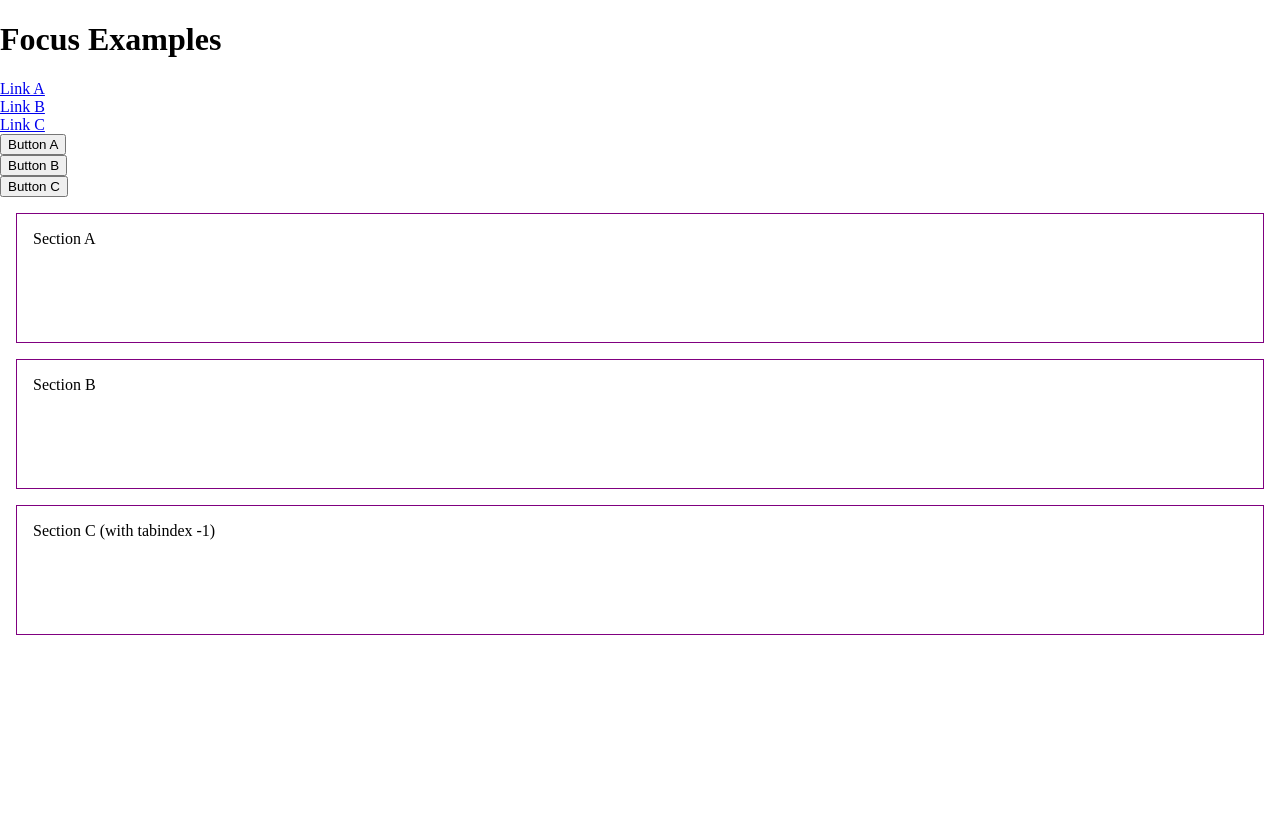
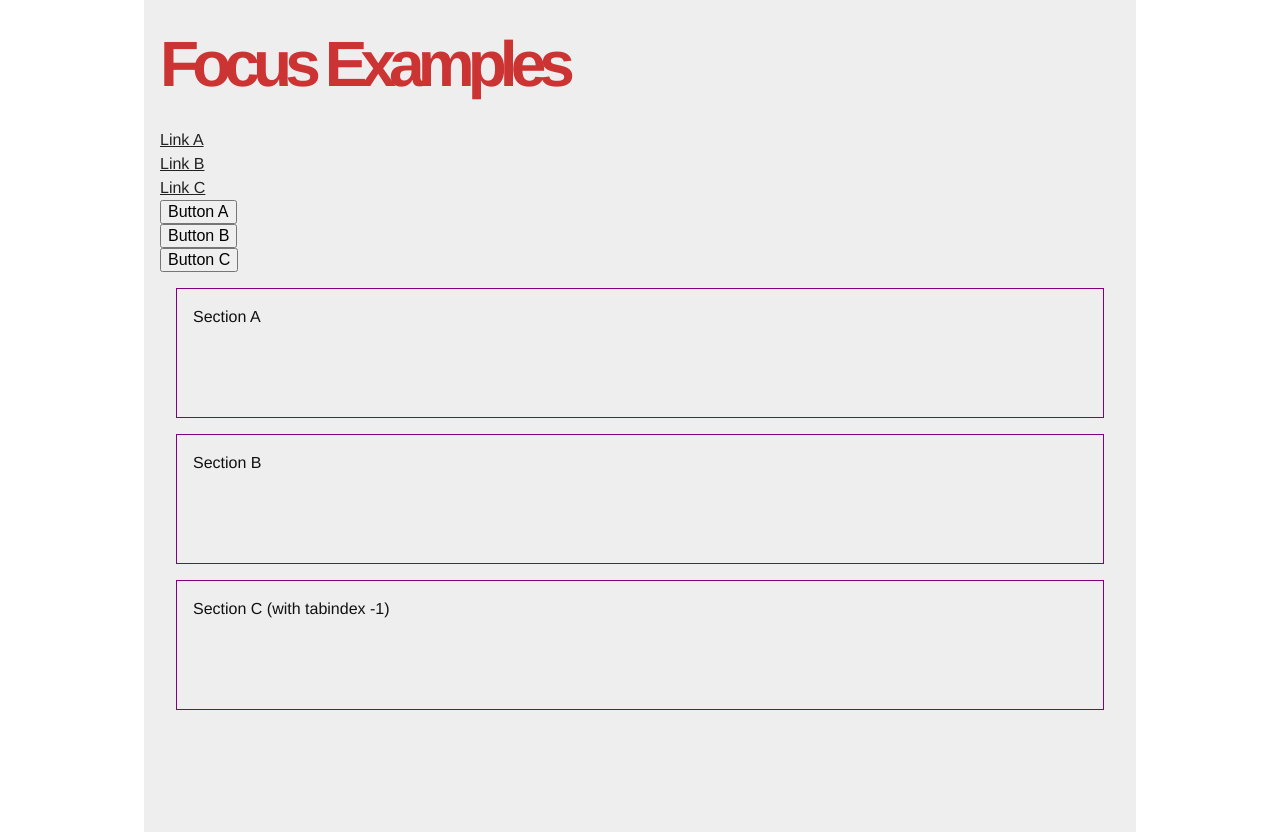
Before and after one commit to paulhhowells/focus-example, a plain HTML site: page index.html in a window 1280 px wide. Before the commit the page ends 800 px from the top, so only its background shows below. Drawn offline with Linux system fonts and the light colour scheme.

Commit message:
Styled page

```diff
--- a/index.html
+++ b/index.html
@@ -8,9 +8,100 @@
 	<title>Focus Examples</title>
 
   <style>
-    html, body {
+    /* Normalise */
+    html,
+    body {
       margin: 0;
       padding: 0;
+    }
+    body {
+      color: #111;
+      background-color: #fff;
+      font-family: "Helvetica Neue", sans-serif;
+      font-size: 100%;
+      -webkit-text-size-adjust: 100%;
+      -ms-text-size-adjust: 100%;
+      line-height: 1.5;
+    }
+
+    input,
+    input[type="text"],
+    input[type="password"],
+    input[type="search"],
+    input[type="email"],
+    input[type="submit"],
+    button,
+    textarea {
+      font-size: 1em;
+      font-family: sans-serif;
+    }
+    select,
+    option {
+      font-size: 1em;
+    }
+    table {
+      border-collapse: collapse;
+      border-spacing: 0;
+    }
+    fieldset,
+    img,
+    a img {
+      border: none;
+    }
+    img {
+      vertical-align: bottom;
+    }
+    p img {
+      vertical-align: baseline;
+    }
+
+    /* Base */
+    h1 {
+      margin: 0 0 0.25em 0;
+      padding: 0;
+      font-size: 4em;
+      font-weight: 900;
+      line-height: 1.5;
+      letter-spacing: -5.2pt;
+      color: #c33;
+    }
+    p {
+      margin: 0 0 1.25em 0;
+      padding: 0;
+      line-height: 1.25;
+    }
+    li {
+      margin-bottom: 0.75em;
+    }
+
+    a,
+    a:link {
+      text-decoration: underline;
+      color: #222;
+    }
+    a:visited {
+      text-decoration: underline;
+      color: #444;
+    }
+    a:hover,
+    a:focus {
+      text-decoration: none;
+      color: #31c;
+    }
+    a:active {}
+
+    ::selection {
+      background-color: #ec0;
+    }
+
+    /* Layout Styles */
+    .wrapper {
+      width: 60em;
+      min-height: 100vh;
+      margin: 0 auto;
+      padding: 1em;
+      background-color: #eee;
+      overflow: hidden;
     }
 
     .section {
```
